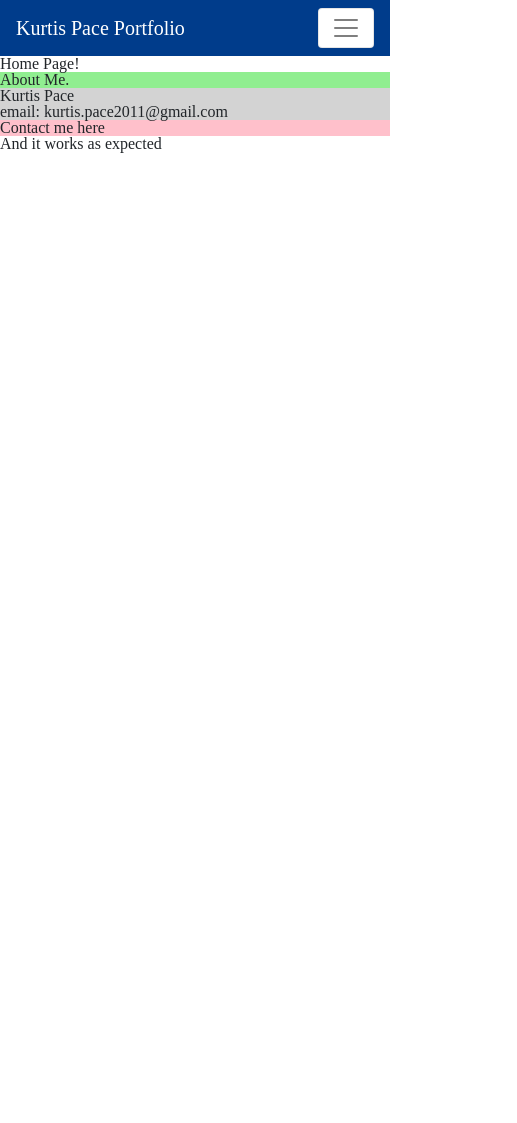
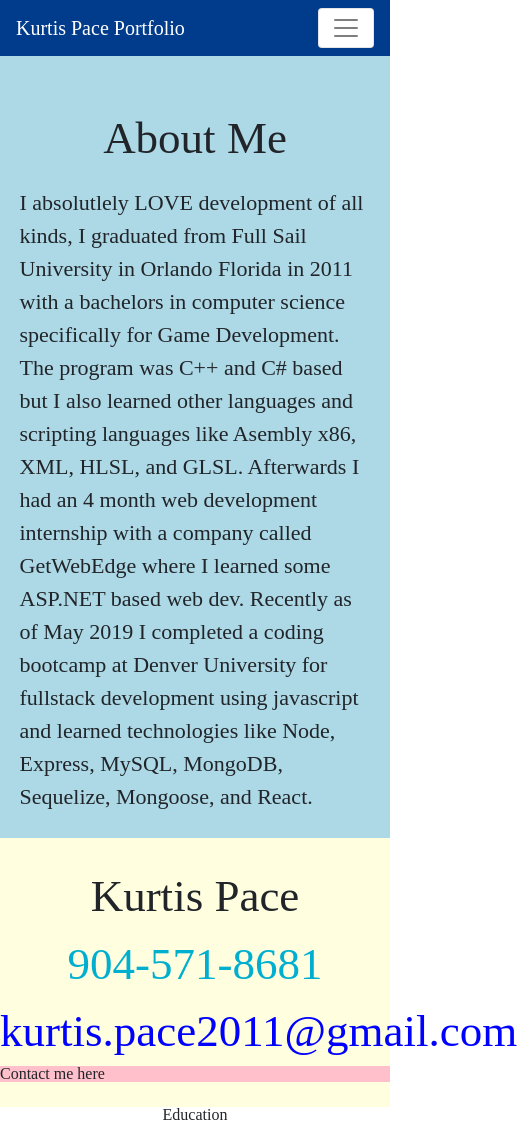
Before and after one commit to kurtisp2019/KurtisPacePortfolio, a React (Create React App) app in the folder client/: page / in a window 390 px wide. Shown: the whole page, 517 px wide, since content can reach past the window. Before the commit the page ends 844 px from the top, so only its background shows below. Built offline with nearby package versions, Linux system fonts and the light colour scheme.

Commit message:
About Me and Contact Info rough draft are complete for mobile

```diff
--- a/client/src/App.js
+++ b/client/src/App.js
@@ -8,15 +8,15 @@ import "./styles/reset.css"
 import Home from "./Views/Home"
 import Education from "./Views/Education"
 import Projects from "./Views/Projects"
-import Contact from "./Views/Contact"
+import Contact from "./Views/Contact/Contact"
 import WorkExperience from "./Views/WorkExperience"
 import Resume from "./Views/Resume"
 import Skills from "./Views/Skills"
 import PageNotFound from "./Views/PageNotFound"
 
 // import components
-import Header from "./components/Header"
-import Footer from "./components/Footer"
+import Header from "./Views/Header/Header"
+import Footer from "./Views/Footer"
 
 
 var headerMenuIsCollapsed = false;
--- a/client/src/Views/AboutMe.js
+++ b/client/src/Views/AboutMe.js
@@ -11,8 +11,15 @@ function AboutMe() {
 
     return(
         <>
-            <p style={{backgroundColor: "lightgreen"}}> About Me.  </p>
-
+            <div style={{ backgroundColor: "lightblue" }}>
+            <p style={{ paddingBottom: "25px", paddingTop: "60px", fontSize: "45px", textAlign: "center"}}> About Me</p>
+            <p style={{ paddingBottom: "25px", lineHeight: "1.5", fontSize: "22px", marginLeft: "5vw", marginRight: "5vw" }}>I absolutlely LOVE development of all kinds, I graduated from Full Sail University in Orlando Florida in 2011 with a
+                        bachelors in computer science specifically for Game Development.  The program was C++ and C# based but I also learned other languages and scripting
+                        languages like Asembly x86, XML, HLSL, and GLSL.  Afterwards I had an 4 month web development internship with
+                        a company called GetWebEdge where I learned some ASP.NET based web dev.  Recently as of May 2019 I completed a coding bootcamp at Denver
+                         University for fullstack development using javascript and learned technologies like Node, Express, MySQL,
+                     MongoDB, Sequelize, Mongoose, and React.  </p>
+            </div>
         </>
     );
 }
--- a/client/src/Views/Contact.js
+++ b/client/src/Views/Contact/Contact.js
@@ -5,10 +5,10 @@
  */
 
 import React, { Component } from "react"
-import AddClientWidthAndHeight from "../Higher Order Components/AddClientWidthAndHeight"
-import ContactInfo from "../components/ContactInfo";
-import ContactMe from "../components/ContactMe";
-import  "../styles/contact.css"
+import AddClientWidthAndHeight from "../../Higher Order Components/AddClientWidthAndHeight"
+import ContactInfo from "./ContactInfo";
+import ContactMe from "./ContactMe";
+import  "../../styles/contact.css"
 
 class  Contact extends Component {
 
@@ -27,6 +27,9 @@ class  Contact extends Component {
                 <div className = "background" style={{ paddingTop: (this.props.windowHeight / 2) - headerBufferMobile }}>
 
                     <ContactInfo />
+
+                    <p style={{ textAlign: "center", fontSize: "45px", fontStyle: "italic" }}>OR</p>
+
                     <ContactMe />
 
                     <p>Window Width: {this.props.windowWidth}</p>
--- /dev/null
+++ b/client/src/Views/Contact/ContactInfo.js
@@ -0,0 +1,22 @@
+/**
+ *
+ *      Contact.js
+ *
+ */
+
+import React from "react"
+// style={{}}
+function ContactInfo() {
+
+    return (
+        <>
+            <div style={{lineHeight: "1.5", textAlign: "center" }}>
+                <p style={{fontSize: "45px"}}>Kurtis Pace</p>
+                <p style={{fontSize: "45px", color: "#00AFCF"}}>904-571-8681</p>
+                <p style={{ fontSize: "45px", color: "blue" }}>kurtis.pace2011@gmail.com</p>
+            </div>
+        </>
+    );
+};
+
+export default ContactInfo;
--- a/client/src/Views/Education.js
+++ b/client/src/Views/Education.js
@@ -9,7 +9,7 @@ import React from "react"
 
 function Education() {
     return (
-        <p>And it works as expected</p>
+        <p style={{textAlign: "center"}}>Education</p>
     );
 }
 
--- a/client/src/components/Header.js
+++ b/client/src/Views/Header/Header.js
@@ -3,14 +3,14 @@
  *      Header.js
  *
  */
-import "../styles/header.css"
+import "../../styles/header.css"
 import React, { Component } from "react"
 import HomeLogo from "./HomeLogo"
 import { BrowserRouter as Router, Link } from "react-router-dom"
-import Navs from "../components/Navs"
+import Navs from "./Navs"
 
 import { Nav, Navbar, NavDropdown, Button, Form , FormControl } from 'react-bootstrap'
-import AddClientWidthAndHeight from "../Higher Order Components/AddClientWidthAndHeight"
+import AddClientWidthAndHeight from "../../Higher Order Components/AddClientWidthAndHeight"
 
 class Header extends Component {
 
--- a/client/src/components/HomeLogo.js
+++ b/client/src/Views/Header/HomeLogo.js
@@ -13,7 +13,7 @@ function HomeLogo() {
     <>
       <Navbar.Brand style={{ marginLeft: "10px", float: "left" }} href="/">
         <img
-          src={require("../resources/images/computer-icon.jpg")}
+          src={require("../../resources/images/computer-icon.jpg")}
           width="40"
           height="40"
           className="d-inline-block align-top"
--- a/client/src/Views/Home.js
+++ b/client/src/Views/Home.js
@@ -9,8 +9,8 @@ import AddClientWidthAndHeight from "../Higher Order Components/AddClientWidthAn
 
 // pages
 import AboutMe from "./AboutMe"
-import ContactInfo from "../components/ContactInfo"
-import ContactMe from "../components/ContactMe"
+import ContactInfo from "./Contact/ContactInfo"
+import ContactMe from "./Contact/ContactMe"
 import Education from "./Education"
 
 class Home extends Component {
@@ -21,10 +21,11 @@ class Home extends Component {
 
         if (this.props.windowWidth < 768) {
             jsx = <>
-                <p> Home Page!  </p>
                 <AboutMe />
-                <ContactInfo />
-                <ContactMe />
+                <div style={{ paddingTop: "25px", paddingBottom: "25px", background: "lightyellow" }}>
+                    <ContactInfo />
+                    <ContactMe />
+                </div>
                 <Education />
             </>;
         }
--- a/client/src/components/ContactInfo.js
+++ /dev/null
@@ -1,21 +0,0 @@
-/**
- *
- *      Contact.js
- *
- */
-
-import React from "react"
-
-function  ContactInfo(){
-
-        return (
-            <>
-                <div style={{backgroundColor: "lightgrey"}}>
-                <p>Kurtis Pace</p>
-                <p>email: kurtis.pace2011@gmail.com</p>
-</div>
-            </>
-        );
-};
-
-export default ContactInfo;
```
Also changed, not shown: client/src/Views/Contact/ContactMe.js (renamed from client/src/components/ContactMe.js), client/src/Views/Footer.js (renamed from client/src/components/Footer.js), client/src/Views/Header/Navs.js (renamed from client/src/components/Navs.js), 17 other files (tests, documents, lock files or other folders).
